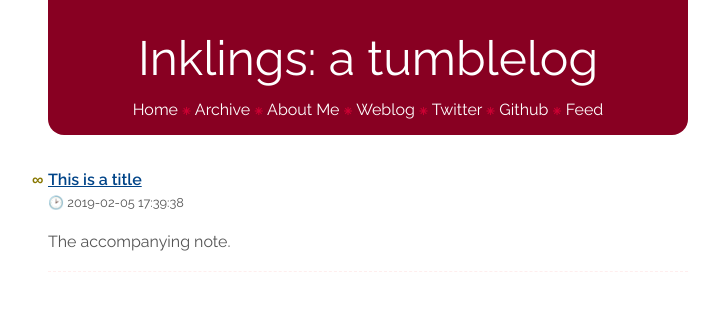
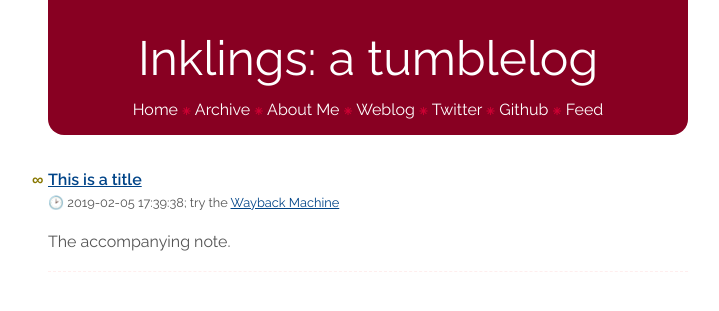
Before and after one commit to kgaughan/komorebi, a Flask app: page /1 in a window 1280 px wide. Shown: the top 311 px of the page, without its empty margins (272-991 px from the left). Run offline with Flask 2, Linux system fonts and the light colour scheme; data comes from the database, SQL or seed files in the repository.

Commit message:
Wayback machine link: to be refined.

```diff
--- a/src/komorebi/templates/macros.html
+++ b/src/komorebi/templates/macros.html
@@ -13,6 +13,9 @@
 		<span title="Published">&#128337; <time>{{ entry.time_c }}</time></span>
 		{%- if entry.via -%}
 		; via <a href="{{ entry.via }}">{{ entry.via | extract_hostname }}</a>
+		{%- endif -%}
+		{%- if entry.link -%}
+		; try the <a rel="nofollow" href="https://web.archive.org/web/*/{{ entry.link }}">Wayback Machine</a>
 		{% endif %}
 		</div>
 	</header>
```
